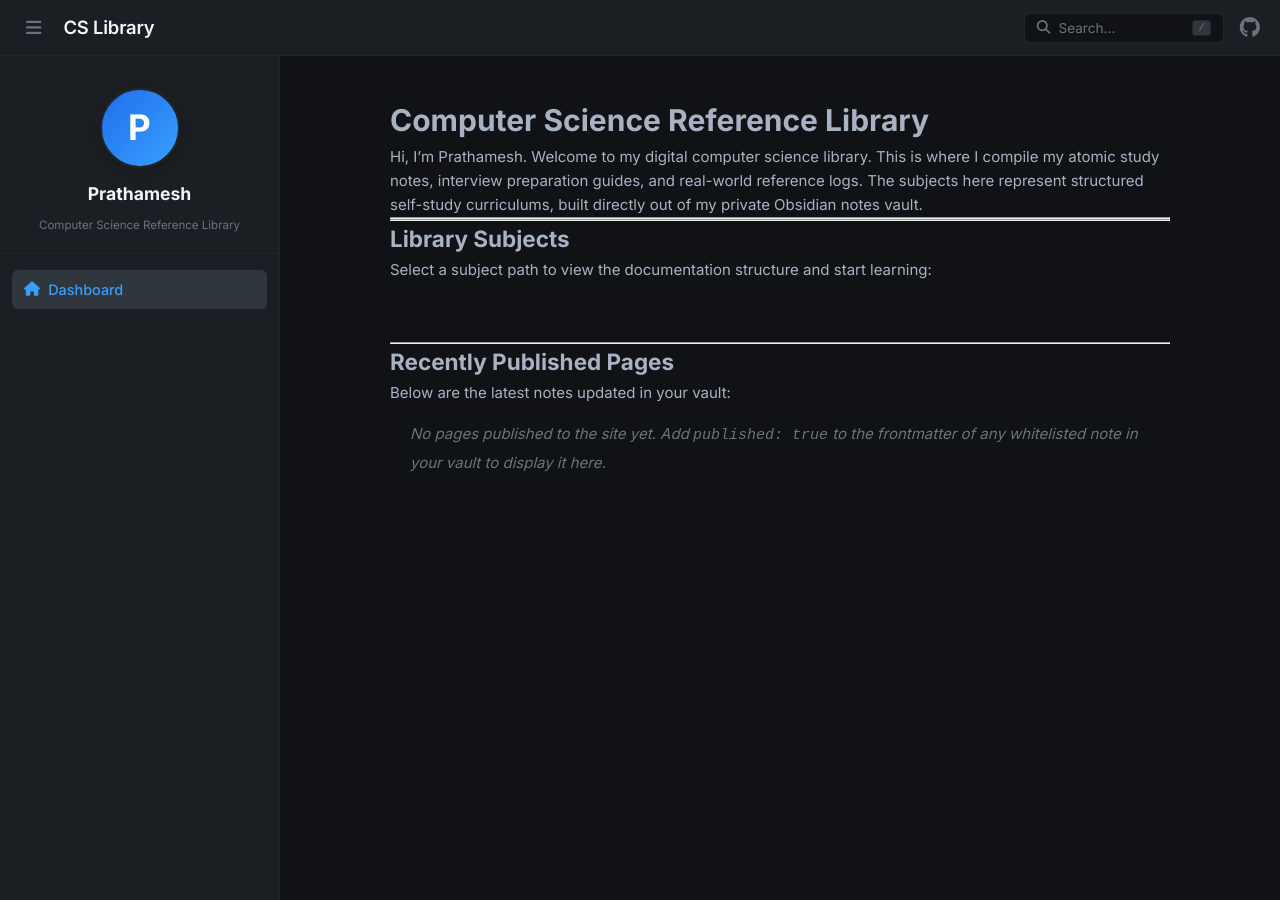
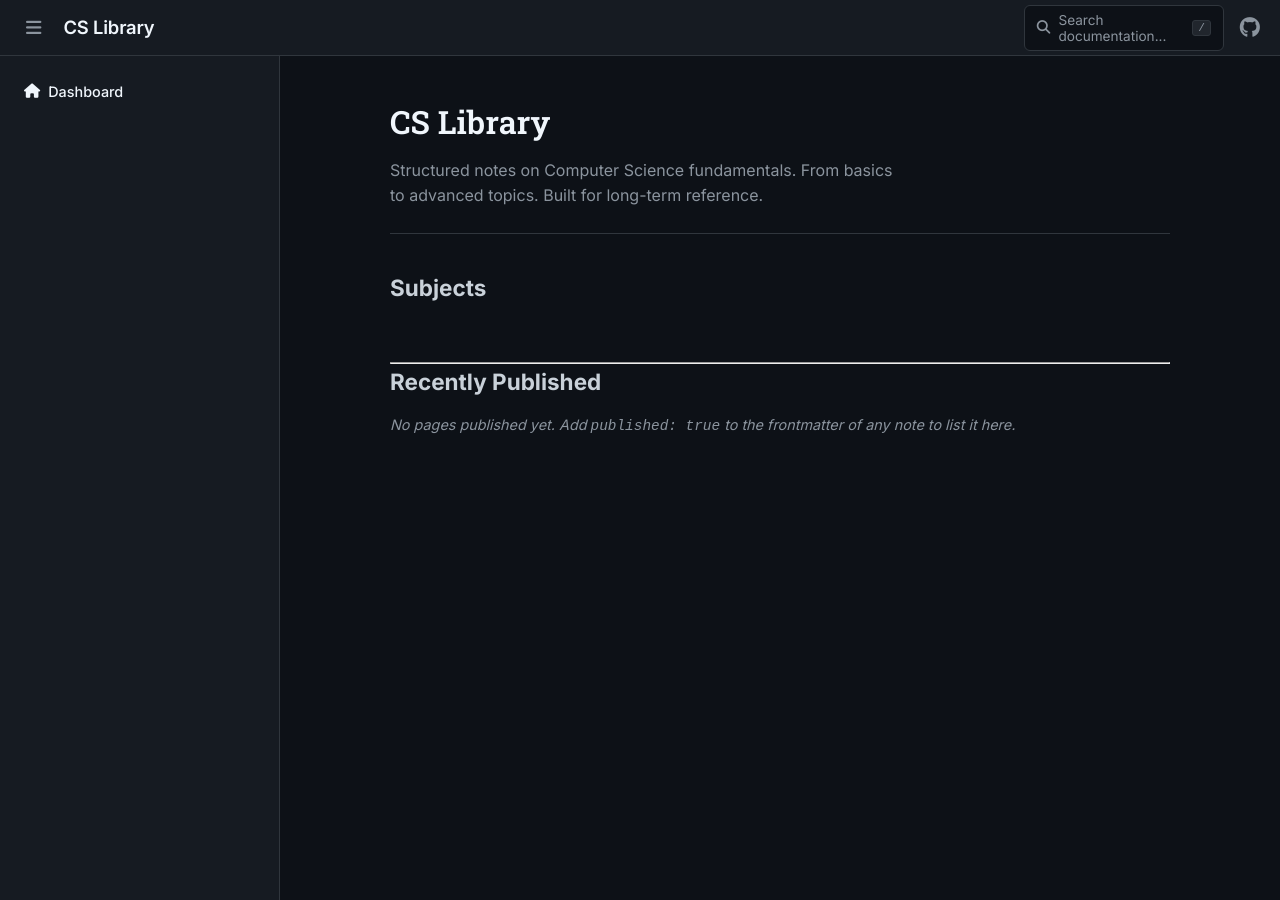
Before and after one commit to prathameshrp/cs-kb, a Jekyll site: the page built from index.md, in a window 1280 px wide. Built offline with Jekyll 4.4.1, drawn with Linux system fonts in a browser that asks for light colours; comment, search, counter and statistics services are not loaded.

Commit message:
simplify homepage to clean tagline, subject cards, and recent pages

```diff
--- a/_layouts/default.html
+++ b/_layouts/default.html
@@ -5,18 +5,18 @@
   <meta name="viewport" content="width=device-width, initial-scale=1.0">
   <title>{% if page.title %}{{ page.title }} | {{ site.title }}{% else %}{{ site.title }}{% endif %}</title>
 
-  <!-- Fonts: Inter for clean document UI, JetBrains Mono for codes -->
+  <!-- Premium Typography: Roboto Slab (Headings), Inter (Body), JetBrains Mono (Code) -->
   <link rel="preconnect" href="https://fonts.googleapis.com">
   <link rel="preconnect" href="https://fonts.gstatic.com" crossorigin>
-  <link href="https://fonts.googleapis.com/css2?family=Inter:wght@300;400;500;600;700&family=JetBrains+Mono:wght@400;500;700&display=swap" rel="stylesheet">
+  <link href="https://fonts.googleapis.com/css2?family=Inter:wght@400;500;600;700&family=JetBrains+Mono:wght@400;500;700&family=Roboto+Slab:wght@400;500;600;700&display=swap" rel="stylesheet">
 
   <!-- FontAwesome Icons -->
   <link rel="stylesheet" href="https://cdnjs.cloudflare.com/ajax/libs/font-awesome/6.4.0/css/all.min.css">
 
-  <!-- Stylesheet -->
+  <!-- Custom Stylesheet -->
   <link rel="stylesheet" href="{{ '/assets/css/style.css' | relative_url }}">
 </head>
-<body class="chirpy-theme">
+<body class="confluence-theme">
 
   <!-- Search Modal Overlay -->
   <div id="search-modal" class="search-modal">
@@ -36,7 +36,7 @@
 
   <div class="app-layout">
 
-    <!-- Top Global Header Bar (Header matches Chirpy sticky layout) -->
+    <!-- Top Global Header Bar -->
     <header class="app-header">
       <div class="header-left">
         <button id="sidebar-toggle" class="sidebar-toggle-btn" title="Toggle Sidebar">
@@ -63,33 +63,23 @@
 
     <div class="app-body">
 
-      <!-- Left Chirpy-Style Profile & Navigation Sidebar -->
+      <!-- Left Document Page Tree Sidebar -->
       <aside id="app-sidebar" class="app-sidebar">
-
-        <!-- Chirpy Profile Section -->
-        <div class="sidebar-profile">
-          <div class="profile-avatar">
-            <span class="avatar-letter">P</span>
-          </div>
-          <div class="profile-name">Prathamesh</div>
-          <div class="profile-bio">Computer Science Reference Library</div>
-        </div>
-
         <nav class="sidebar-nav">
           <div class="sidebar-section">
-            <a href="{{ '/' | relative_url }}" class="sidebar-link-btn {% if page.url == '/' %}active{% endif %}">
-              <i class="fa-solid fa-house"></i> <span>Dashboard</span>
+            <a href="{{ '/' | relative_url }}" class="sidebar-link-btn">
+              <i class="fa fa-house"></i> Dashboard
             </a>
           </div>
 
-          <!-- Flattened tree curriculum list -->
+          <!-- Walk the flattened curriculum list -->
           {% for subject_item in site.curriculum %}
             {% assign subject_slug = subject_item[0] %}
             {% assign subject = subject_item[1] %}
 
             <div class="sidebar-subject-group" data-subject="{{ subject_slug }}">
               <div class="sidebar-subject-title">
-                <i class="fa-regular fa-folder-open subject-icon"></i>
+                <i class="fa fa-folder-open subject-icon"></i>
                 <span>{{ subject.title }}</span>
               </div>
 
@@ -269,6 +259,25 @@
       wrapper.appendChild(topBar);
       wrapper.appendChild(pre);
     });
+
+    // Track recently read notes in localStorage
+    (function() {
+      const isPage = {% if page.relative_path %}true{% else %}false{% endif %};
+      if (isPage) {
+        let history = JSON.parse(localStorage.getItem('cs_lib_visited') || '[]');
+        const title = "{{ page.title }}";
+        const url = "{{ page.url | relative_url }}";
+
+        // Remove duplicates
+        history = history.filter(item => item.url !== url);
+        // Add to front
+        history.unshift({ title: title, url: url });
+        // Slice to top 5
+        history = history.slice(0, 5);
+
+        localStorage.setItem('cs_lib_visited', JSON.stringify(history));
+      }
+    })();
   </script>
 </body>
 </html>
--- a/assets/css/style.css
+++ b/assets/css/style.css
@@ -1,19 +1,18 @@
-/* Chirpy-Inspired Dark Theme Design System */
+/* Confluence Minimalist Theme Design System */
 
 :root {
-  --bg-app: #101216;
-  --bg-sidebar: #1b1f23;
-  --bg-hover: #2f363d;
-  --bg-input: #101216;
-  --bg-card: #1d212a;
+  --bg-app: #0d1117;
+  --bg-sidebar: #161b22;
+  --bg-hover: #21262d;
+  --bg-input: #0d1117;
 
-  --text-main: #a9b2c3;
+  --text-main: #c9d1d9;
   --text-heading: #f0f6fc;
-  --text-muted: #6a737d;
-  --text-link: #389fff;
-  --text-link-hover: #79b8ff;
+  --text-muted: #8b949e;
+  --text-link: #58a6ff;
+  --text-link-hover: #1f6feb;
 
-  --border-color: #21262d;
+  --border-color: #30363d;
 
   --font-sans: 'Inter', -apple-system, BlinkMacSystemFont, "Segoe UI", Helvetica, Arial, sans-serif;
   --font-serif: 'Roboto Slab', Georgia, serif;
@@ -43,7 +42,6 @@ body {
 a {
   color: var(--text-link);
   text-decoration: none;
-  transition: color 0.15s ease;
 }
 
 a:hover {
@@ -162,7 +160,7 @@ a:hover {
   min-height: calc(100vh - var(--header-height));
 }
 
-/* Page Tree Sidebar (Chirpy Style) */
+/* Page Tree Sidebar */
 .app-sidebar {
   width: var(--sidebar-width);
   background-color: var(--bg-sidebar);
@@ -174,57 +172,14 @@ a:hover {
   z-index: 90;
   overflow-y: auto;
   transition: transform 0.25s ease, width 0.25s ease;
-  display: flex;
-  flex-direction: column;
 }
 
 .app-sidebar.collapsed {
   transform: translateX(-100%);
 }
 
-/* Chirpy Sidebar Profile Wrapper */
-.sidebar-profile {
-  padding: 32px 16px 20px 16px;
-  text-align: center;
-  display: flex;
-  flex-direction: column;
-  align-items: center;
-  gap: 8px;
-  border-bottom: 1px solid var(--border-color);
-}
-
-.profile-avatar {
-  width: 80px;
-  height: 80px;
-  border-radius: 50%;
-  background: linear-gradient(135deg, #1f6feb 0%, #389fff 100%);
-  display: flex;
-  align-items: center;
-  justify-content: center;
-  font-size: 2.2rem;
-  font-weight: 700;
-  color: #fff;
-  border: 2px solid var(--border-color);
-  box-shadow: 0 4px 12px rgba(0,0,0,0.15);
-}
-
-.profile-name {
-  font-size: 1.1rem;
-  font-weight: 700;
-  color: var(--text-heading);
-  margin-top: 4px;
-}
-
-.profile-bio {
-  font-size: 0.72rem;
-  color: var(--text-muted);
-  line-height: 1.4;
-  padding: 0 8px;
-}
-
 .sidebar-nav {
   padding: 16px 12px;
-  flex: 1;
 }
 
 .sidebar-section {
@@ -235,23 +190,17 @@ a:hover {
   display: flex;
   align-items: center;
   gap: 8px;
-  color: var(--text-muted);
+  color: var(--text-heading);
   font-weight: 500;
   font-size: 0.9rem;
   padding: 8px 12px;
   border-radius: 6px;
-  transition: background-color 0.2s ease, color 0.2s ease;
+  transition: background-color 0.2s ease;
 }
 
 .sidebar-link-btn:hover {
   background-color: var(--bg-hover);
-  color: var(--text-heading);
   text-decoration: none;
-}
-
-.sidebar-link-btn.active {
-  background-color: var(--bg-hover);
-  color: var(--text-link);
 }
 
 /* Subject grouping */
@@ -265,7 +214,7 @@ a:hover {
   gap: 8px;
   color: var(--text-heading);
   font-weight: 600;
-  font-size: 0.82rem;
+  font-size: 0.85rem;
   text-transform: uppercase;
   letter-spacing: 0.05em;
   padding: 6px 12px;
@@ -295,7 +244,6 @@ a:hover {
   user-select: none;
   padding-left: calc(var(--indent) * 16px + 12px);
   min-height: 32px;
-  transition: background-color 0.15s ease, color 0.15s ease;
 }
 
 .tree-item:hover {
@@ -315,7 +263,7 @@ a:hover {
 
 .tree-item.active {
   background-color: var(--bg-hover);
-  color: var(--text-link);
+  color: var(--text-heading);
   font-weight: 500;
 }
 
@@ -391,7 +339,7 @@ a:hover {
 }
 
 .toc-header {
-  font-size: 0.72rem;
+  font-size: 0.75rem;
   font-weight: 700;
   color: var(--text-heading);
   letter-spacing: 0.08em;
@@ -399,7 +347,6 @@ a:hover {
   display: flex;
   align-items: center;
   gap: 8px;
-  text-transform: uppercase;
 }
 
 .toc-list {
@@ -410,7 +357,7 @@ a:hover {
 }
 
 .toc-item {
-  font-size: 0.78rem;
+  font-size: 0.8rem;
 }
 
 .toc-item a {
--- a/index.md
+++ b/index.md
@@ -4,16 +4,15 @@ title: Dashboard
 permalink: /
 ---
 
-# Computer Science Reference Library
+<div style="margin-bottom: 36px; padding-bottom: 24px; border-bottom: 1px solid var(--border-color);">
+  <h1 style="font-family: var(--font-serif); font-size: 2rem; font-weight: 600; color: var(--text-heading); margin-bottom: 10px;">CS Library</h1>
+  <p style="font-size: 1rem; color: var(--text-muted); line-height: 1.6; max-width: 520px;">Structured notes on Computer Science fundamentals. From basics to advanced topics. Built for long-term reference.</p>
+</div>
 
-Hi, I'm Prathamesh. Welcome to my digital computer science library. This is where I compile my atomic study notes, interview preparation guides, and real-world reference logs. The subjects here represent structured self-study curriculums, built directly out of my private Obsidian notes vault.
-
----
-
-<!-- Recently Visited Pages Section (Dynamic Client-side LocalStorage) -->
-<div id="recently-visited-section" style="display: none; margin-bottom: 35px; background-color: var(--bg-sidebar); border: 1px solid var(--border-color); border-radius: 6px; padding: 16px 20px;">
-  <h3 style="font-family: var(--font-serif); font-size: 1.1rem; font-weight: 600; color: var(--text-heading); margin-bottom: 12px; display: flex; align-items: center; gap: 8px;">
-    <i class="fa-regular fa-clock" style="color: var(--text-link);"></i> Recently Visited Pages
+<!-- Recently Visited (Client-side, hidden until pages read) -->
+<div id="recently-visited-section" style="display: none; margin-bottom: 32px;">
+  <h3 style="font-size: 0.75rem; font-weight: 700; letter-spacing: 0.07em; text-transform: uppercase; color: var(--text-muted); margin-bottom: 12px;">
+    Continue Reading
   </h3>
   <ul id="recently-visited-list" style="list-style: none; padding-left: 0; display: flex; flex-direction: column; gap: 6px;"></ul>
 </div>
@@ -26,77 +25,61 @@ Hi, I'm Prathamesh. Welcome to my digital computer science library. This is wher
     if (history.length > 0 && container && list) {
       container.style.display = 'block';
       list.innerHTML = history.map(item => `
-        <li style="font-size: 0.88rem;">
-          <a href="${item.url}" style="font-weight: 500; color: var(--text-link); text-decoration: none;">
+        <li>
+          <a href="${item.url}" style="font-size: 0.88rem; font-weight: 500; color: var(--text-link); text-decoration: none; display: flex; align-items: center; gap: 8px;">
+            <i class="fa-regular fa-file-lines" style="font-size: 0.78rem;"></i>
             ${item.title}
           </a>
-          <span style="color: var(--text-muted); font-size: 0.8em; margin-left: 8px;">
-            ${item.url.split('/').slice(2, -1).join(' / ')}
-          </span>
         </li>
       `).join('');
     }
   })();
 </script>
 
----
+## Subjects
 
-## Library Subjects
-
-Select a subject path to view the documentation structure and start learning:
-
-<div style="display: grid; grid-template-columns: repeat(auto-fill, minmax(320px, 1fr)); gap: 20px; margin-top: 20px; margin-bottom: 40px;">
+<div style="display: grid; grid-template-columns: repeat(auto-fill, minmax(300px, 1fr)); gap: 16px; margin-top: 16px; margin-bottom: 40px;">
 
   {% for subject_item in site.curriculum %}
     {% assign subject_slug = subject_item[0] %}
     {% assign subject = subject_item[1] %}
 
-    <div style="background-color: var(--bg-sidebar); border: 1px solid var(--border-color); border-top: 3px solid #389fff; border-radius: 6px; padding: 20px; display: flex; flex-direction: column; justify-content: space-between;">
-      <div>
-        <h3 style="font-family: var(--font-serif); font-size: 1.25rem; font-weight: 600; color: var(--text-heading); margin-bottom: 8px; text-transform: capitalize;">
-          {{ subject_slug | replace: '-', ' ' }}
-        </h3>
-        <p style="font-size: 0.85rem; color: var(--text-muted); line-height: 1.5; margin-bottom: 16px;">
-          {{ subject.description }}
-        </p>
-
-        <div style="font-size: 0.82rem; margin-bottom: 20px;">
-          <div style="color: var(--text-heading); font-weight: 600; margin-bottom: 6px; font-size: 0.75rem; letter-spacing: 0.05em; text-transform: uppercase;">Syllabus Directory:</div>
-          <ul style="list-style: none; padding-left: 0; display: flex; flex-direction: column; gap: 4px;">
-            {% for mod in subject.modules %}
-              <li style="color: var(--text-muted);"><i class="fa-regular fa-folder" style="margin-right: 6px; font-size: 0.8rem;"></i> {{ mod }}</li>
-            {% endfor %}
-          </ul>
-        </div>
+    <a href="{{ subject.first_lesson_url | relative_url }}" style="text-decoration: none !important; display: block; background-color: var(--bg-sidebar); border: 1px solid var(--border-color); border-radius: 6px; padding: 18px 20px; transition: border-color 0.2s, background-color 0.2s;" onmouseover="this.style.borderColor='#8b949e'; this.style.backgroundColor='var(--bg-hover)';" onmouseout="this.style.borderColor='var(--border-color)'; this.style.backgroundColor='var(--bg-sidebar)';">
+      <h3 style="font-family: var(--font-serif); font-size: 1.05rem; font-weight: 600; color: var(--text-heading); margin-bottom: 8px; text-transform: capitalize;">
+        {{ subject_slug | replace: '-notes', '' | replace: '-', ' ' | strip }}
+      </h3>
+      <p style="font-size: 0.82rem; color: var(--text-muted); line-height: 1.5; margin-bottom: 14px;">
+        {{ subject.description | truncate: 120 }}
+      </p>
+      <div style="font-size: 0.75rem; color: var(--text-muted); display: flex; align-items: center; gap: 6px;">
+        <i class="fa-regular fa-folder"></i>
+        {{ subject.modules | size }} module{% if subject.modules.size != 1 %}s{% endif %} published
       </div>
-
-      <a href="{{ subject.first_lesson_url | relative_url }}" style="display: inline-flex; align-items: center; justify-content: center; gap: 8px; width: 100%; text-align: center; background-color: var(--bg-hover); border: 1px solid var(--border-color); color: var(--text-heading); padding: 8px; border-radius: 4px; font-size: 0.85rem; font-weight: 500; transition: background-color 0.2s;" onmouseover="this.style.backgroundColor='var(--bg-hover)'" onmouseout="this.style.backgroundColor='transparent'">
-        Start Reading <i class="fa-solid fa-arrow-right"></i>
-      </a>
-    </div>
+    </a>
   {% endfor %}
 
 </div>
 
 ---
 
-## Recently Published Pages
-
-Below are the latest notes updated in your vault:
+## Recently Published
 
 {% assign sorted_pages = site.pages | sort: "url" %}
 {% assign count = 0 %}
-<ul style="margin-top: 15px; margin-bottom: 30px; line-height: 1.8; list-style-type: square; padding-left: 20px;">
+<ul style="margin-top: 12px; margin-bottom: 30px; list-style: none; padding: 0; display: flex; flex-direction: column; gap: 8px;">
 {% for p in sorted_pages %}
   {% if p.relative_path %}
     {% assign count = count | plus: 1 %}
-    <li>
-      <a href="{{ p.url | relative_url }}" style="font-weight: 500;">{{ p.title }}</a>
-      <span style="color: var(--text-muted); font-size: 0.85em; margin-left: 8px;">({{ p.url | split: '/' | slice: 0, -1 | join: ' / ' | remove_first: '/' }})</span>
+    <li style="display: flex; align-items: baseline; gap: 10px; font-size: 0.88rem;">
+      <i class="fa-regular fa-file-lines" style="color: var(--text-muted); font-size: 0.78rem; flex-shrink: 0;"></i>
+      <span>
+        <a href="{{ p.url | relative_url }}" style="font-weight: 500; color: var(--text-link);">{{ p.title }}</a>
+        <span style="color: var(--text-muted); margin-left: 8px; font-size: 0.8em;">{{ p.url | split: '/' | slice: 1, 99 | join: ' / ' | remove_last: ' / ' }}</span>
+      </span>
     </li>
   {% endif %}
 {% endfor %}
 {% if count == 0 %}
-  <li style="color: var(--text-muted); font-style: italic; list-style: none; padding-left: 0;">No pages published to the site yet. Add <code>published: true</code> to the frontmatter of any whitelisted note in your vault to display it here.</li>
+  <li style="color: var(--text-muted); font-style: italic; font-size: 0.9rem;">No pages published yet. Add <code>published: true</code> to the frontmatter of any note to list it here.</li>
 {% endif %}
 </ul>
```
Also changed, not shown: other parts of _layouts/default.html (+1 -1 lines).
